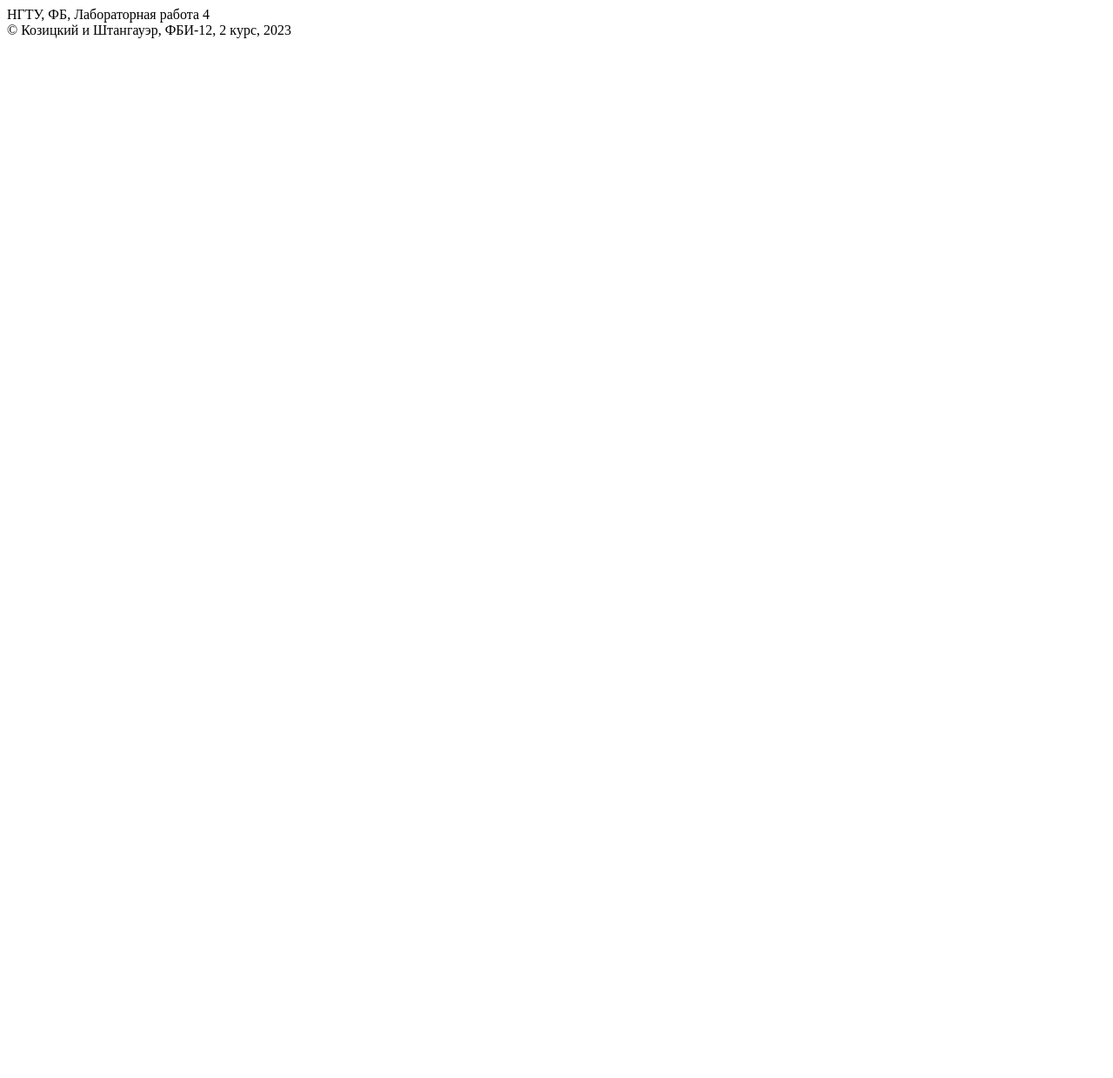
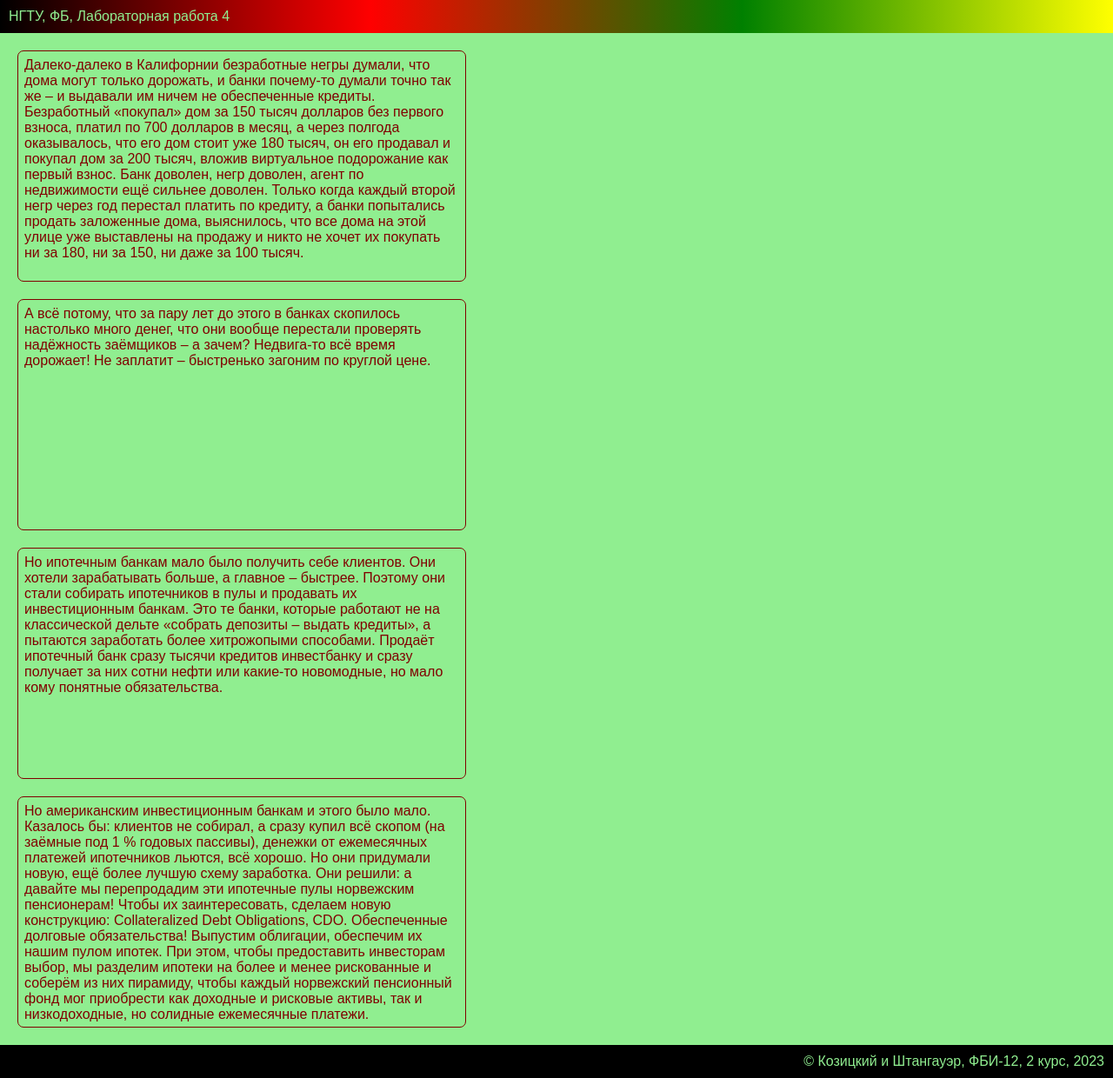
Before and after one commit to SouceTardar/web-programming-labs, a plain HTML site: page lab4.html in a window 1280 px wide. Shown: the whole page at 87% size. Before the commit the page ends 800 px from the top, so only its background shows below. Drawn offline with Linux system fonts and the light colour scheme.

Commit message:
Размеры блоков, скролл

```diff
--- a/lab4.html
+++ b/lab4.html
@@ -5,13 +5,48 @@
     <meta http-equiv="X-UA-Compatible" content="IE=edge">
     <meta name="viewport" content="width=device-width, initial-scale=1.0">
     <title>Document</title>
+    <link rel="stylesheet" href="main.css">
+    <style>
+        div {
+            margin: 20px;
+            border: 1px solid;
+            border-radius: 7px;
+            padding: 7px;
+            width: 500px;
+            height: 250px;
+            overflow-y: auto;
+            overflow-x: hidden;
+        }
+    </style>
 </head>
 <body>
     <header>
         НГТУ, ФБ, Лабораторная работа 4
     </header>
     <main>
-
+        <div>
+            Далеко-далеко в Калифорнии безработные негры думали, что дома могут только дорожать, и банки почему-то думали точно так же – и выдавали им ничем не обеспеченные кредиты.
+            Безработный «покупал» дом за 150 тысяч долларов без первого взноса, платил по 700 долларов в месяц, а через полгода оказывалось, что его дом стоит уже 180 тысяч, он его
+            продавал и покупал дом за 200 тысяч, вложив виртуальное подорожание как первый взнос. Банк доволен, негр доволен, агент по недвижимости ещё сильнее доволен. Только когда
+            каждый второй негр через год перестал платить по кредиту, а банки попытались продать заложенные дома, выяснилось, что все дома на этой улице уже выставлены на продажу и
+            никто не хочет их покупать ни за 180, ни за 150, ни даже за 100 тысяч.
+        </div>
+        <div>
+            А всё потому, что за пару лет до этого в банках скопилось настолько много денег, что они вообще перестали проверять надёжность заёмщиков – а зачем? Недвига-то всё время
+            дорожает! Не заплатит – быстренько загоним по круглой цене.
+        </div>
+        <div>
+            Но ипотечным банкам мало было получить себе клиентов. Они хотели зарабатывать больше, а главное – быстрее. Поэтому они стали собирать ипотечников в пулы и продавать их
+            инвестиционным банкам. Это те банки, которые работают не на классической дельте «собрать депозиты – выдать кредиты», а пытаются заработать более хитрожопыми способами.
+            Продаёт ипотечный банк сразу тысячи кредитов инвестбанку и сразу получает за них сотни нефти или какие-то новомодные, но мало кому понятные обязательства.
+        </div>
+        <div>
+            Но американским инвестиционным банкам и этого было мало. Казалось бы: клиентов не собирал, а сразу купил всё скопом (на заёмные под 1 % годовых пассивы), денежки от
+            ежемесячных платежей ипотечников льются, всё хорошо. Но они придумали новую, ещё более лучшую схему заработка. Они решили: а давайте мы перепродадим эти ипотечные пулы
+            норвежским пенсионерам! Чтобы их заинтересовать, сделаем новую конструкцию: Collateralized Debt Obligations, CDO. Обеспеченные долговые обязательства! Выпустим облигации,
+            обеспечим их нашим пулом ипотек. При этом, чтобы предоставить инвесторам выбор, мы разделим ипотеки на более и менее рискованные и соберём из них пирамиду, чтобы каждый
+            норвежский пенсионный фонд мог приобрести как доходные и рисковые активы, так и низкодоходные, но солидные ежемесячные платежи.
+        </div>
     </main>
 
     <footer>
```
